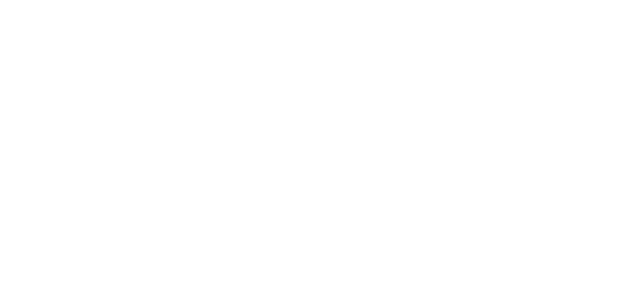
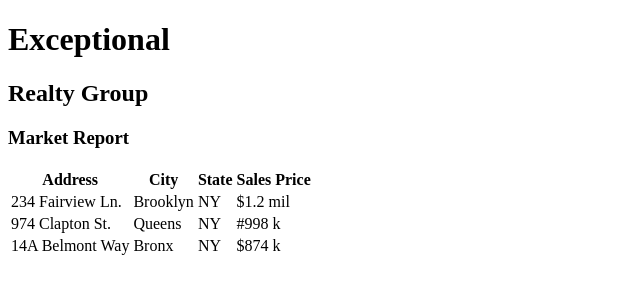
Before and after one commit to stephenharrington04/exceptional-realty-v2, a plain HTML site: page market-report.html in a window 1280 px wide. Shown: the whole page, without its empty margins (0-640 px from the left). Drawn offline with Linux system fonts and the light colour scheme.

Commit message:
add listing table to maket-report.html

```diff
--- a/market-report.html
+++ b/market-report.html
@@ -0,0 +1,41 @@
+<!DOCTYPE html>
+<html lang="en">
+<head>
+  <meta charset="UTF-8">
+  <title>Exceptional Realty Group - Luxury Homes - Market Report</title>
+</head>
+<body>
+  <h1>Exceptional</h1>
+  <h2>Realty Group</h2>
+
+  <h3>Market Report</h3>
+
+  <table>
+    <tr>
+      <th>Address</th>
+      <th>City</th>
+      <th>State</th>
+      <th>Sales Price</th>
+    </tr>
+    <tr>
+      <td>234 Fairview Ln.</td>
+      <td>Brooklyn</td>
+      <td>NY</td>
+      <td>$1.2 mil</td>
+    </tr>
+    <tr>
+      <td>974 Clapton St.</td>
+      <td>Queens</td>
+      <td>NY</td>
+      <td>#998 k</td>
+    </tr>
+    <tr>
+      <td>14A Belmont Way</td>
+      <td>Bronx</td>
+      <td>NY</td>
+      <td>$874 k</td>
+    </tr>
+  </table>
+
+</body>
+</html>
```
Also changed, not shown: real-estate-listings.html (+13 -1 lines).
